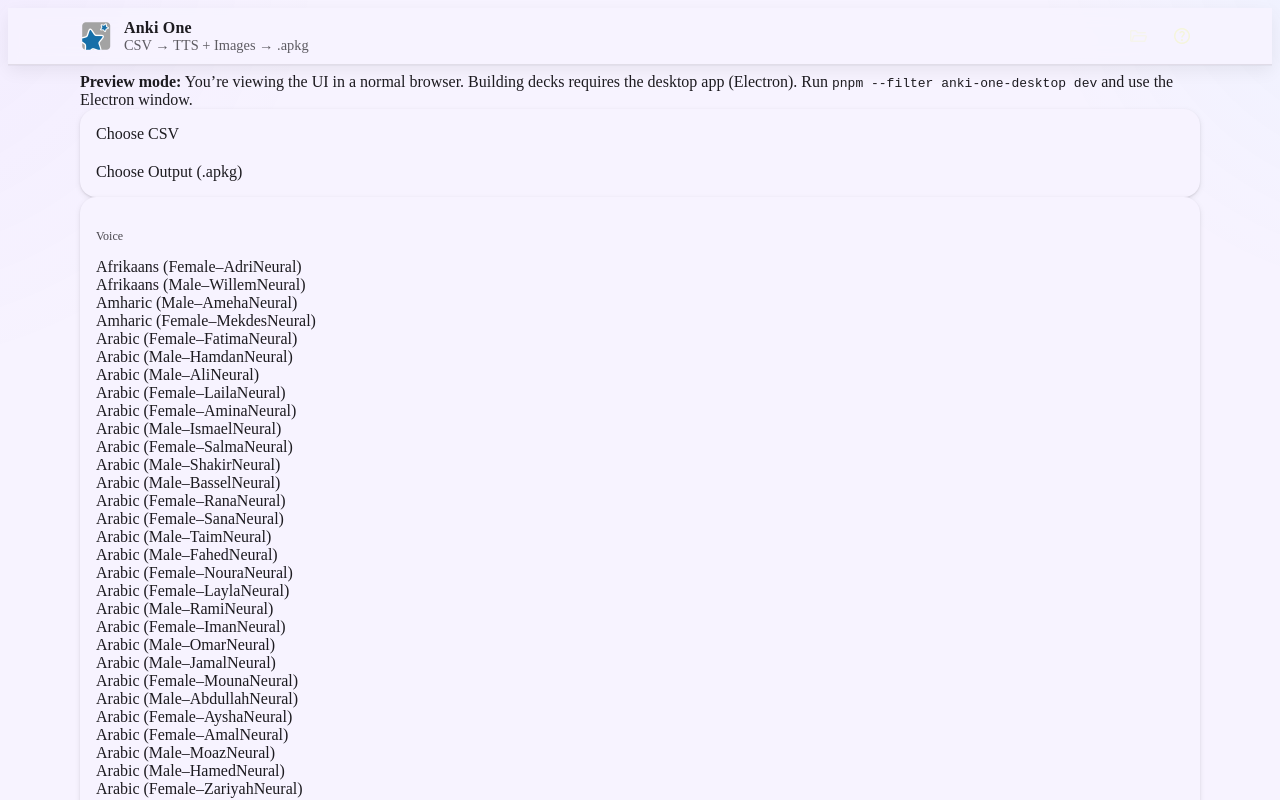
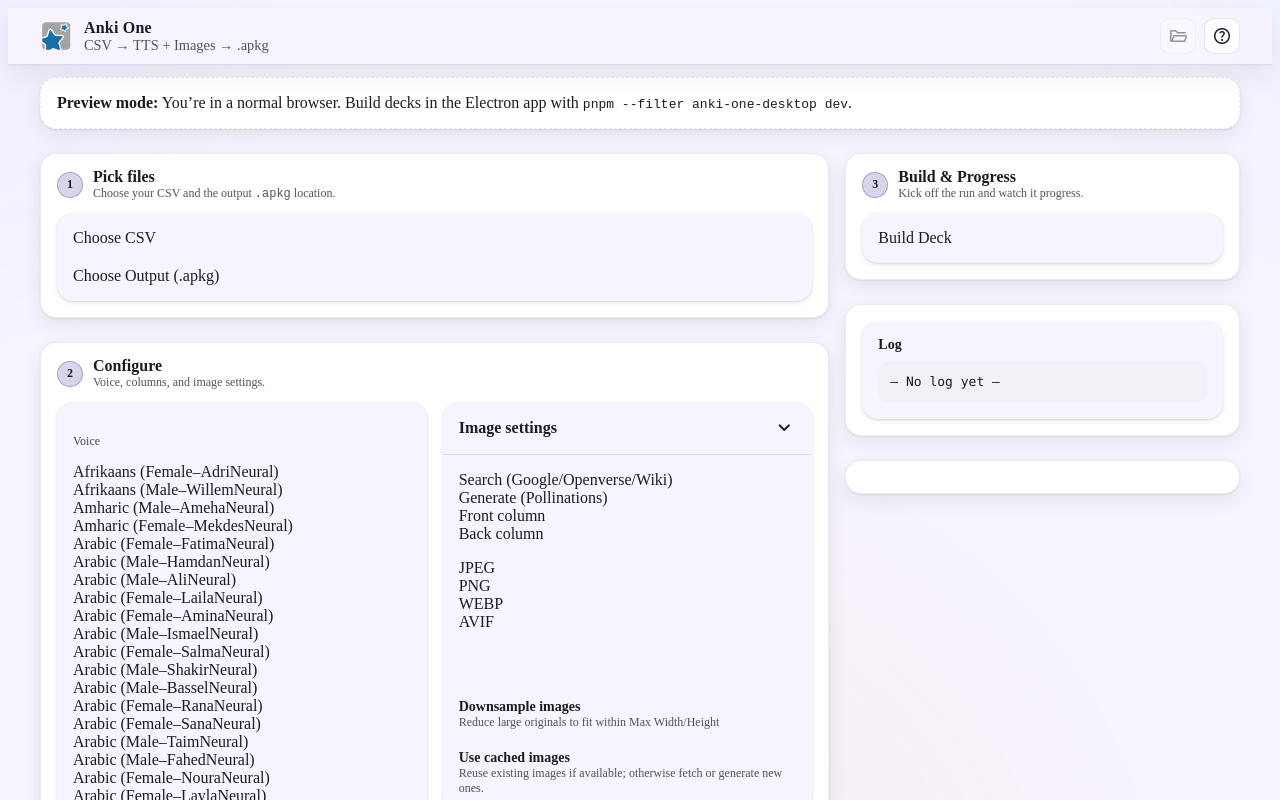
Before and after one commit to AKhalil609/Anki-gen-UI, a React (Vite) app in the folder packages/desktop/: page / in a window 1280 px wide. Shown: the top 800 px of the page. Built offline with nearby package versions, Linux system fonts and the light colour scheme.

Commit message:
improved layout

```diff
--- a/packages/desktop/src/App.tsx
+++ b/packages/desktop/src/App.tsx
@@ -1,3 +1,4 @@
+// packages/desktop/src/App.tsx
 import { useCallback, useMemo, useState } from "react";
 import { defaultOpts } from "./constants/defaults";
 import { useElectronBridge } from "./hooks/useElectronBridge";
@@ -19,146 +20,78 @@
   const [running, setRunning] = useState(false);
   const [log, setLog] = useState<string>("");
   const [progress, setProgress] = useState<{
-    done: number;
-    failed: number;
-    queued: number;
-    running: number;
-    retries: number;
+    done: number; failed: number; queued: number; running: number; retries: number;
   } | null>(null);
   const [outputs, setOutputs] = useState<string[]>([]);
 
   const onEvent = useCallback((e: ProgressEvent) => {
-    if (e.type === "log")
-      setLog((l) => l + `\n${e.level.toUpperCase()}: ${e.message}`);
+    if (e.type === "log") setLog((l) => l + `\n${e.level.toUpperCase()}: ${e.message}`);
     if (e.type === "progress") setProgress(e);
     if (e.type === "preflight") setLog((l) => l + `\n• ${e.message}`);
-    if (e.type === "pack:start")
-      setLog((l) => l + `\nPacking ${e.total} notes into ${e.parts} file(s)…`);
+    if (e.type === "pack:start") setLog((l) => l + `\nPacking ${e.total} notes into ${e.parts} file(s)…`);
     if (e.type === "pack:part") setLog((l) => l + `\n→ ${e.filename}`);
-    if (e.type === "pack:done") {
-      setOutputs(e.outputs);
-      setLog((l) => l + `\nDone in ${(e.durationMs / 1000).toFixed(1)}s`);
-      setRunning(false);
-    }
+    if (e.type === "pack:done") { setOutputs(e.outputs); setLog((l) => l + `\nDone in ${(e.durationMs / 1000).toFixed(1)}s`); setRunning(false); }
   }, []);
 
   const { isElectron, chooseFile, chooseOut, run } = useElectronBridge(onEvent);
   const canRun = useMemo(() => !!csv && !!out && !running, [csv, out, running]);
 
-  // NEW: open media folder button handler
+  // open media (already wired)
+  const openMediaDisabled = !isElectron || !out;
   const handleOpenMedia = useCallback(async () => {
-    if (!isElectron || !out) return;
-    const mediaDir = pathLike(out, "media");
+    if (openMediaDisabled) return;
     try {
+      const mediaDir = pathLike(out!, "media");
       const res = await (window as any).anki?.openPath?.(mediaDir);
-      if (!res?.ok) {
-        console.error("Failed to open media path:", res?.error);
-        alert("Could not open media folder. It may not exist yet.");
-      }
-    } catch (err) {
-      console.error("Exception while opening media path:", err);
+      if (!res?.ok) alert("Could not open media folder. It may not exist yet.");
+    } catch {
       alert("Could not open media folder.");
     }
-  }, [isElectron, out]);
+  }, [openMediaDisabled, out]);
 
   const handleRun = () => {
     if (!csv || !out) return;
-    if (!isElectron || !run) {
-      alert(
-        "This action only works in the desktop app. Please run via Electron."
-      );
-      return;
-    }
-    setRunning(true);
-    setLog("");
-    setOutputs([]);
+    if (!isElectron || !run) { alert("This action only works in the desktop app. Please run via Electron."); return; }
+    setRunning(true); setLog(""); setOutputs([]);
     run({
-      input: csv,
-      apkgOut: out,
-      deckName: opts.deckName,
-      mediaDir: pathLike(out, "media"),
-      imagesDir: pathLike(out, "media/images"),
-      voice: opts.voice,
-      imagesPerNote: Number(opts.imagesPerNote) || 1,
-      concurrency: Number(opts.concurrency) || 2,
-      colFront: opts.colFront,
-      colBack: opts.colBack,
-      ttsFrom: opts.ttsFrom ?? "back",
-      imagesFrom: opts.imagesFrom ?? "back",
-
-      sqlMemoryMB: Number(opts.sqlMemoryMB) || 512,
-      useDownsample: !!opts.useDownsample,
-      imgMaxWidth: Number(opts.imgMaxWidth) || 480,
-      imgMaxHeight: Number(opts.imgMaxHeight) || 480,
-      imgFormat: opts.imgFormat,
-      imgQuality: Number(opts.imgQuality) || 80,
-      imgStripMeta: !!opts.imgStripMeta,
-      imgNoEnlarge: !!opts.imgNoEnlarge,
+      input: csv, apkgOut: out, deckName: opts.deckName,
+      mediaDir: pathLike(out, "media"), imagesDir: pathLike(out, "media/images"),
+      voice: opts.voice, imagesPerNote: Number(opts.imagesPerNote) || 1,
+      concurrency: Number(opts.concurrency) || 2, colFront: opts.colFront, colBack: opts.colBack,
+      ttsFrom: opts.ttsFrom ?? "back", imagesFrom: opts.imagesFrom ?? "back",
+      sqlMemoryMB: Number(opts.sqlMemoryMB) || 512, useDownsample: !!opts.useDownsample,
+      imgMaxWidth: Number(opts.imgMaxWidth) || 480, imgMaxHeight: Number(opts.imgMaxHeight) || 480,
+      imgFormat: opts.imgFormat, imgQuality: Number(opts.imgQuality) || 80,
+      imgStripMeta: !!opts.imgStripMeta, imgNoEnlarge: !!opts.imgNoEnlarge,
       batchSize: Number(opts.batchSize) || 1000000,
-
-      imageMode: opts.imageMode,
-      genProvider: opts.genProvider,
-      genStyle: opts.genStyle,
+      imageMode: opts.imageMode, genProvider: opts.genProvider, genStyle: opts.genStyle,
       useImageCache: !!opts.useImageCache,
     });
   };
 
-  // For a subtle "disabled" look on the icon if not available
-  const openMediaDisabled = !isElectron || !out;
-
   return (
     <div className="min-h-screen bg-base-100">
-      {/* Top bar */}
+      {/* Top Bar */}
       <div className="app-navbar">
         <div className="container-page app-navbar__row">
-          <img
-            src={ankiLogo}
-            alt="Anki One Logo"
-            style={{
-              width: 32,
-              height: 32,
-              objectFit: "contain",
-              cursor: "pointer",
-            }}
-          />
-
+          <img src={ankiLogo} alt="Anki One Logo" style={{ width: 32, height: 32, objectFit: "contain" }} />
           <div>
             <div className="app-title">Anki One</div>
             <div className="app-subtitle">CSV → TTS + Images → .apkg</div>
           </div>
-
           <div style={{ display: "flex", gap: 8 }}>
-            {/* NEW: Open media folder */}
             <button
               className="icon-btn"
-              title={
-                openMediaDisabled
-                  ? "Pick an output path in the Electron app first"
-                  : "Open media folder"
-              }
+              title={openMediaDisabled ? "Pick an output path in the Electron app first" : "Open media folder"}
               aria-disabled={openMediaDisabled}
-              onClick={() => {
-                if (!openMediaDisabled) handleOpenMedia();
-              }}
-              style={
-                openMediaDisabled
-                  ? { opacity: 0.5, cursor: "not-allowed" }
-                  : undefined
-              }
+              onClick={() => !openMediaDisabled && handleOpenMedia()}
             >
               <span className="material-symbols-rounded">folder_open</span>
             </button>
-
-            {/* Existing Docs/help button */}
             <button
               className="icon-btn"
               title="Docs"
-              onClick={() =>
-                window.open(
-                  "https://github.com/AKhalil609/Anki-gen-UI",
-                  "_blank"
-                )
-              }
+              onClick={() => window.open("https://github.com/AKhalil609/Anki-gen-UI","_blank")}
             >
               <span className="material-symbols-rounded">help</span>
             </button>
@@ -166,43 +99,67 @@
         </div>
       </div>
 
-      <main className="container-page app-main py-6 space-y-6">
+      <main className="container-page app-main space-y-6">
         {!isElectron && (
-          <div className="alert alert-warning shadow">
-            <span>
-              <b>Preview mode:</b> You’re viewing the UI in a normal browser.
-              Building decks requires the desktop app (Electron). Run{" "}
-              <code>pnpm --filter anki-one-desktop dev</code> and use the
-              Electron window.
-            </span>
+          <div className="section-card" style={{ borderStyle: "dashed" }}>
+            <b>Preview mode:</b> You’re in a normal browser.
+            Build decks in the Electron app with <code>pnpm --filter anki-one-desktop dev</code>.
           </div>
         )}
 
+        <div className="grid-page">
+          {/* LEFT: Steps 1 & 2 */}
+          <div className="space-y-6">
+            {/* STEP 1 */}
+            <section className="section-card">
+              <div className="section-header">
+                <div className="badge">1</div>
+                <div>
+                  <div className="section-title">Pick files</div>
+                  <div className="section-desc">Choose your CSV and the output <code>.apkg</code> location.</div>
+                </div>
+              </div>
               <FilePickers
                 isElectron={isElectron}
                 csv={csv}
                 out={out}
-          onPickCsv={async () => {
-            if (isElectron) {
-              const result = await chooseFile();
-              if (result) setCsv(result);
-            }
-          }}
-          onPickOut={async () => {
-            if (isElectron) {
-              const result = await chooseOut();
-              if (result) setOut(result);
-            }
-          }}
+                onPickCsv={async () => { if (isElectron) { const r = await chooseFile(); if (r) setCsv(r); } }}
+                onPickOut={async () => { if (isElectron) { const r = await chooseOut(); if (r) setOut(r); } }}
               />
+            </section>
 
-        <div className="grid md:grid-cols-3 gap-6">
-          <div className="md:col-span-2 space-y-6">
+            {/* STEP 2 */}
+            <section className="section-card">
+              <div className="section-header">
+                <div className="badge">2</div>
+                <div>
+                  <div className="section-title">Configure</div>
+                  <div className="section-desc">Voice, columns, and image settings.</div>
+                </div>
+              </div>
+
+              {/* two-column on desktop */}
+              <div className="form-grid two-col">
+                <div className="space-y-6">
                   <GeneralSettings opts={opts} setOpts={setOpts} />
+                </div>
+                <div className="space-y-6">
                   <ImageSettings opts={opts} setOpts={setOpts} />
                 </div>
+              </div>
+            </section>
+          </div>
 
-          <div className="space-y-6">
+          {/* RIGHT: Sticky actions/progress/results */}
+          <div className="space-y-6 sticky-col">
+            <section className="section-card">
+              <div className="section-header">
+                <div className="badge">3</div>
+                <div>
+                  <div className="section-title">Build & Progress</div>
+                  <div className="section-desc">Kick off the run and watch it progress.</div>
+                </div>
+              </div>
               <ActionsPanel
                 isElectron={isElectron}
                 canRun={canRun}
@@ -210,8 +167,15 @@
                 progress={progress as any}
                 onRun={handleRun}
               />
+            </section>
+
+            <section className="section-card">
               <LogPanel log={log} />
+            </section>
+
+            <section className="section-card">
               <OutputsPanel outputs={outputs} />
+            </section>
           </div>
         </div>
       </main>
--- a/packages/desktop/src/styles.css
+++ b/packages/desktop/src/styles.css
@@ -1,31 +1,59 @@
-/* ---------- App theme tokens ---------- */
+/* ===========================
+   Anki One – App Styles
+   (layout polish + dark theme + input/select contrast)
+   =========================== */
+
+/* ---------- THEME TOKENS ---------- */
 :root {
-  /* already set earlier, keep/adjust */
+  --app-topbar-h: 56px;
+
+  /* Material-ish base */
   --md-sys-color-primary: #6750a4;
   --md-sys-color-on-primary: #ffffff;
 
   --md-sys-color-surface: #f7f3ff;
   --md-sys-color-on-surface: #1d1b20;
-  --md-sys-color-surface-variant: #e7def7;
+  --md-sys-color-on-surface-variant: #5c5b66;
   --md-sys-color-outline: #79747e;
 
-  --app-topbar-h: 56px;
-  --md-sys-color-on-surface-variant: #5c5b66;
-  --md-sys-color-outline: #79747e;
+  /* Elevation */
+  --surface-container: #ffffff;
+  --surface-elev-1: #ffffff;
+  --surface-elev-2: #faf7ff;
+
+  /* Inputs */
+  --input-bg: color-mix(in oklab, var(--surface-elev-1) 96%, transparent);
+  --input-fg: #1b1b1f;    /* strong on-surface */
+  --input-muted: #56565f; /* labels/placeholders */
+  --input-outline: color-mix(in oklab, var(--md-sys-color-outline) 55%, transparent);
+
+  /* Misc (used by Log panel fallback) */
+  --md-sys-color-surface-container-highest: #f3f0f7;
 }
 
 @media (prefers-color-scheme: dark) {
   :root {
-    --md-sys-color-surface: #141218;
-    --md-sys-color-on-surface: #e6e0e9;
+    --md-sys-color-surface: #121018;
+    --md-sys-color-on-surface: #ebe6f0;
     --md-sys-color-on-surface-variant: #cac4d0;
-    --md-sys-color-outline: #938f99;
-     --md-sys-color-surface-container: #1d1b20;
-    --md-sys-color-surface-container-highest: #1c1b1f;
+    --md-sys-color-outline: #8d8793;
+
+    /* Elevation in dark */
+    --surface-container: #1a1721;
+    --surface-elev-1: #1e1a26;
+    --surface-elev-2: #201d2a;
+
+    /* Inputs in dark */
+    --input-bg: #231f2c;
+    --input-fg: #f1ecf8;
+    --input-muted: #b8b2c0;
+    --input-outline: #6e6880;
+
+    --md-sys-color-surface-container-highest: #201c27;
   }
 }
 
-/* ---------- Background ---------- */
+/* ---------- BACKGROUND ---------- */
 html, body, #root { height: 100%; }
 body {
   background:
@@ -36,31 +64,26 @@
   color: var(--md-sys-color-on-surface);
 }
 
-md-select-option {
-  --md-sys-color-on-surface-variant: var(--md-sys-color-on-surface);
-}
-
-/* ---------- Layout container ---------- */
+/* ---------- CONTAINER ---------- */
 .container-page {
-  max-width: 1120px;
+  max-width: 1200px;
   margin: 0 auto;
   padding: 0 16px;
 }
 
-/* ---------- Top bar ---------- */
+/* ---------- TOP BAR ---------- */
 .app-navbar {
   position: sticky;
   top: 0;
   z-index: 50;
   height: var(--app-topbar-h);
-  backdrop-filter: saturate(1.2) blur(8px);
-  background: color-mix(in oklab, var(--md-sys-color-surface) 82%, transparent);
-  border-bottom: 1px solid color-mix(in oklab, var(--md-sys-color-outline) 18%, transparent);
+  backdrop-filter: saturate(1.1) blur(8px);
+  background: color-mix(in oklab, var(--md-sys-color-surface) 86%, transparent);
+  border-bottom: 1px solid color-mix(in oklab, var(--md-sys-color-outline) 20%, transparent);
   box-shadow:
-    0 0.5px 0 color-mix(in oklab, var(--md-sys-color-outline) 14%, transparent),
-    0 6px 16px #00000010;
+    0 0.5px 0 color-mix(in oklab, var(--md-sys-color-outline) 10%, transparent),
+    0 10px 24px #00000010;
 }
-
 .app-navbar__row {
   height: 100%;
   display: grid;
@@ -68,46 +91,186 @@
   align-items: center;
   gap: 12px;
 }
+.app-title { font-weight: 700; letter-spacing: .2px; }
+.app-subtitle { opacity: .75; font-size: .9rem; }
 
-.app-title {
-  font-weight: 700;
-  letter-spacing: 0.2px;
+/* Top-right icon buttons */
+.icon-btn {
+  display: inline-flex; align-items: center; justify-content: center;
+  height: 36px; width: 36px; border-radius: 10px;
+  border: 1px solid color-mix(in oklab, var(--md-sys-color-outline) 18%, transparent);
+  background: color-mix(in oklab, var(--surface-elev-1) 85%, transparent);
+  color: var(--md-sys-color-on-surface);
+  cursor: pointer;
+}
+.icon-btn:hover { background: color-mix(in oklab, var(--surface-elev-2) 85%, transparent); }
+.icon-btn:active { transform: translateY(0.5px); }
+.icon-btn[aria-disabled="true"] { opacity: .45; cursor: not-allowed; }
+.icon-btn .material-symbols-rounded { font-size: 20px; }
+
+/* ---------- PAGE LAYOUT ---------- */
+main.app-main { padding-top: 12px; }
+
+.grid-page {
+  display: grid;
+  grid-template-columns: 1fr;
+  gap: 16px;
+}
+@media (min-width: 980px) {
+  .grid-page {
+    grid-template-columns: 1.8fr .9fr; /* wider form, narrower tools */
+    align-items: start;
+  }
+  .sticky-col {
+    position: sticky;
+    top: calc(var(--app-topbar-h) + 12px);
+  }
 }
 
-.app-subtitle {
-  opacity: 0.7;
-  font-size: 0.9rem;
+/* ---------- SECTION CARDS ---------- */
+.section-card {
+  background: var(--surface-container);
+  border: 1px solid color-mix(in oklab, var(--md-sys-color-outline) 14%, transparent);
+  border-radius: 16px;
+  box-shadow:
+    0 1px 2px rgba(0,0,0,.08),
+    0 6px 20px rgba(0,0,0,.08);
+  padding: 16px;
+}
+.section-header {
+  display: flex;
+  align-items: center;
+  gap: 10px;
+  margin: -2px 0 12px 0;
+}
+.section-header .badge {
+  display: inline-flex; align-items: center; justify-content: center;
+  width: 24px; height: 24px; border-radius: 50%;
+  background: color-mix(in oklab, var(--md-sys-color-primary) 24%, var(--surface-elev-1));
+  color: var(--md-sys-color-on-surface);
+  font-weight: 700; font-size: 12px;
+  border: 1px solid color-mix(in oklab, var(--md-sys-color-primary) 40%, transparent);
+}
+.section-title { font-weight: 700; }
+.section-desc { opacity: .75; font-size: 12px; }
+
+/* ---------- FORMS GRID ---------- */
+.form-grid {
+  display: grid;
+  grid-template-columns: 1fr;
+  gap: 16px;
+}
+@media (min-width: 820px) {
+  .form-grid.two-col { grid-template-columns: 1fr 1fr; }
 }
 
-/* Icon buttons using Material Symbols */
-.icon-btn {
-  display: inline-flex;
-  align-items: center;
-  justify-content: center;
-  height: 36px;
-  width: 36px;
-  border-radius: 18px;
-  border: 1px solid transparent;
-  background: transparent;
-  cursor: pointer;
-  color: #f5f5dc;
-}
-.icon-btn:hover {
-  background: color-mix(in oklab, var(--md-sys-color-outline) 12%, transparent);
-}
-.icon-btn:active {
-  background: color-mix(in oklab, var(--md-sys-color-outline) 18%, transparent);
-}
-.icon-btn .material-symbols-rounded { font-size: 20px; }
+/* ---------- UTILITIES ---------- */
+.m-0 { margin: 0; }
+.mt-0 { margin-top: 0; }
+.mt-8 { margin-top: 8px; }
+.space-y-6 > * + * { margin-top: 1.5rem; }
 
-/* Give main content a little breathing room under the sticky bar */
-main.app-main {
-  padding-top: 8px;
-}
-
-/* ---------- Keep your existing utility classes ---------- */
 .input { width: 100%; padding: 8px 10px; border: 1px solid #8883; border-radius: 10px; color: #474545a6;}
 .btn { padding: 10px 14px; border-radius: 12px; border: 1px solid #8883; background: #fff1; cursor: pointer; }
 .btn.primary { background: #4f46e5; color: white; border-color: transparent; }
 .btn:disabled { opacity: 0.5; cursor: not-allowed; }
 .log { width: 100%; padding: 8px; font-family: ui-monospace, SFMono-Regular, Menlo, Monaco, Consolas, "Liberation Mono", monospace; border-radius: 10px; border: 1px solid #8883; }
+
+/* =========================================================
+   MATERIAL WEB – INPUT/SELECT CONTRAST
+   ========================================================= */
+
+/* Text fields */
+md-filled-text-field {
+  --md-filled-text-field-container-color: var(--input-bg);
+  --md-filled-text-field-input-text-color: var(--input-fg);
+  --md-filled-text-field-input-text-placeholder-color: var(--input-muted);
+  --md-filled-text-field-label-text-color: var(--input-muted);
+  --md-filled-text-field-active-indicator-color: var(--input-outline);
+  --md-filled-text-field-focus-active-indicator-color: var(--md-sys-color-primary);
+  caret-color: var(--md-sys-color-primary);
+}
+
+/* Read-only fields (file paths) should still look clear */
+md-filled-text-field[readonly],
+md-filled-text-field[readonly]::part(field),
+md-filled-text-field[readonly]::part(input) {
+  --md-filled-text-field-input-text-color: var(--input-fg);
+  --md-filled-text-field-label-text-color: var(--input-muted);
+  opacity: 1;
+}
+
+/* Select trigger (the closed select) */
+md-filled-select {
+  --md-filled-select-container-color: var(--input-bg);
+  --md-filled-select-active-indicator-color: var(--input-outline);
+  --md-filled-select-focus-active-indicator-color: var(--md-sys-color-primary);
+
+  /* Text in the closed trigger */
+  --md-sys-color-on-surface: var(--input-fg);
+
+  /* ===== CRITICAL: TOKENS APPLIED ON HOST to affect shadow dropdown ===== */
+  /* Menu surface */
+  --md-menu-container-color: var(--surface-elev-2);
+
+  /* Unselected option rows (both list-item and menu-item paths) */
+  --md-list-item-label-text-color: var(--input-fg);
+  --md-list-item-supporting-text-color: var(--input-muted);
+  --md-list-item-container-color: transparent;
+
+  --md-menu-item-label-text-color: var(--input-fg);
+  --md-menu-item-supporting-text-color: var(--input-muted);
+  --md-menu-item-container-color: transparent;
+
+  /* Hover/focus layers */
+  --md-list-item-hover-state-layer-color: color-mix(in oklab, var(--md-sys-color-primary) 10%, transparent);
+  --md-list-item-focus-state-layer-color: color-mix(in oklab, var(--md-sys-color-primary) 14%, transparent);
+  --md-menu-item-hover-state-layer-color: color-mix(in oklab, var(--md-sys-color-primary) 10%, transparent);
+  --md-menu-item-focus-state-layer-color: color-mix(in oklab, var(--md-sys-color-primary) 14%, transparent);
+
+  /* Selected option row */
+  --md-list-item-selected-container-color: color-mix(in oklab, var(--md-sys-color-primary) 18%, var(--surface-elev-2));
+  --md-list-item-selected-label-text-color: var(--input-fg);
+  --md-menu-item-selected-container-color: color-mix(in oklab, var(--md-sys-color-primary) 18%, var(--surface-elev-2));
+  --md-menu-item-selected-label-text-color: var(--input-fg);
+}
+
+/* (Optional: reinforce general option tokens for any light-DOM usage) */
+md-select-option {
+  --md-sys-color-on-surface: var(--input-fg);
+  --md-sys-color-on-surface-variant: var(--input-muted);
+}
+
+/* =========================================================
+   MENU/OPTIONS – soft reinforcement (works when parts are exposed)
+   ========================================================= */
+md-menu::part(container),
+md-menu::part(surface) {
+  background: var(--surface-elev-2);
+}
+md-select-option::part(container) {
+  background: transparent;
+}
+md-select-option[aria-selected="true"]::part(container) {
+  background: color-mix(in oklab, var(--md-sys-color-primary) 18%, var(--surface-elev-2));
+}
+md-select-option::part(headline),
+md-select-option::part(label) {
+  color: var(--input-fg);
+}
+md-select-option::part(supporting-text),
+md-select-option::part(subhead) {
+  color: var(--input-muted);
+}
+md-select-option:hover::part(container) {
+  background: color-mix(in oklab, var(--md-sys-color-primary) 10%, transparent);
+}
+md-select-option:focus-visible::part(container) {
+  background: color-mix(in oklab, var(--md-sys-color-primary) 14%, transparent);
+}
+
+/* Last-resort fallback (in case the build renders role=option nodes) */
+md-menu [role="option"],
+md-menu [role="option"] * {
+  color: var(--input-fg) !important;
+}
```
Lines whose indentation alone changed are shown as unchanged.
